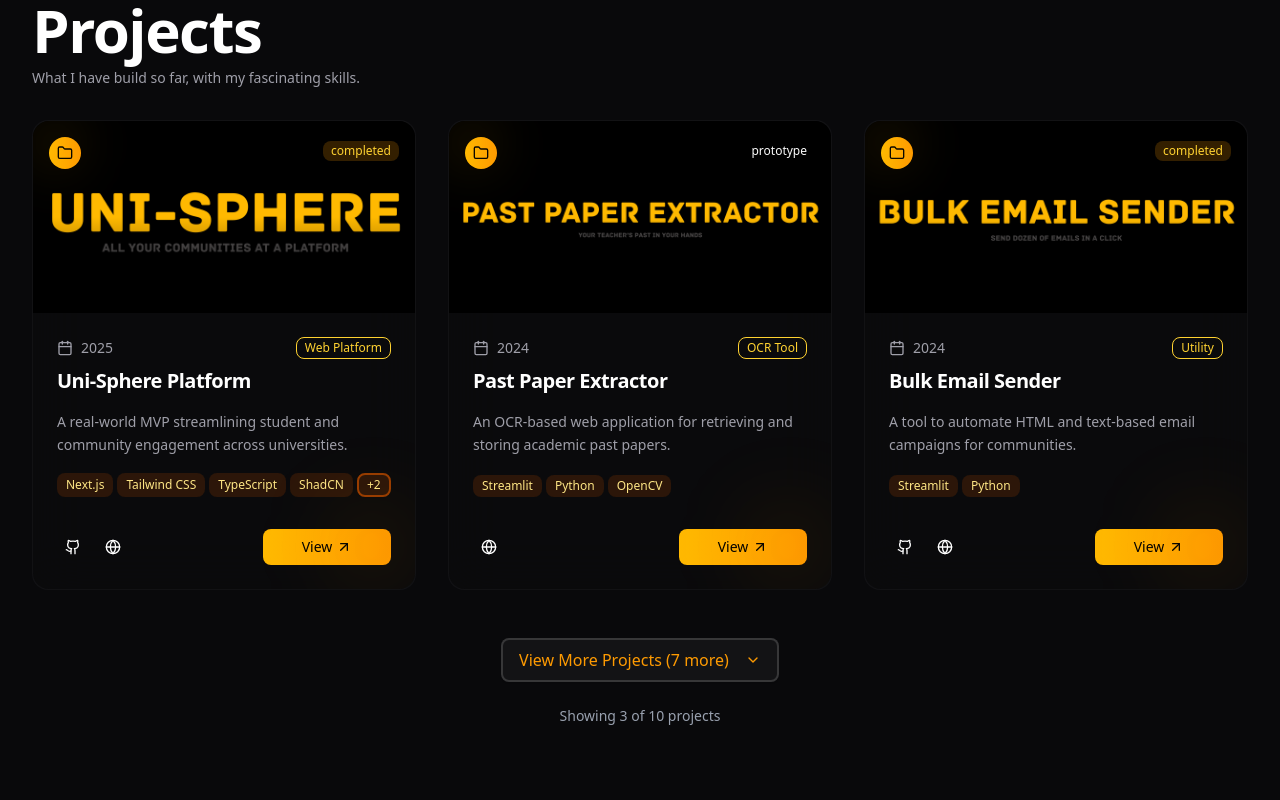
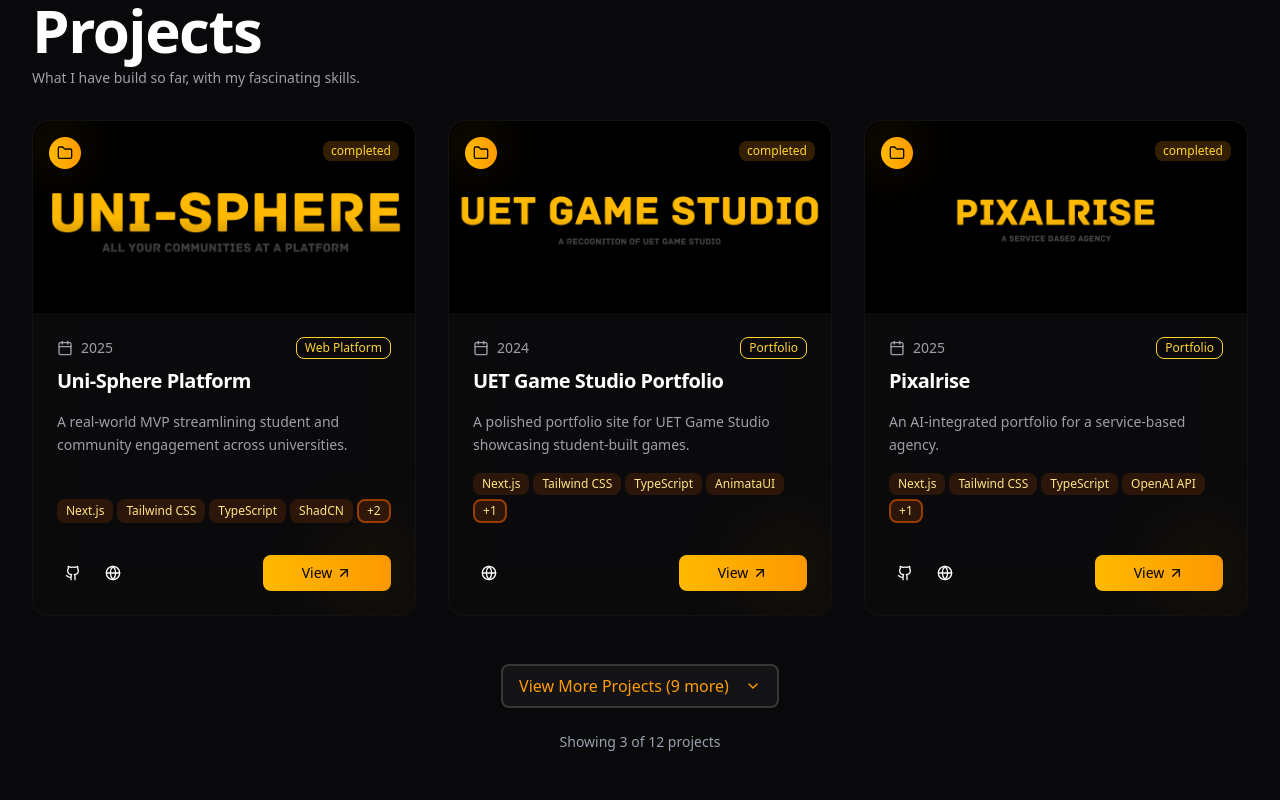
Before and after one commit to OG-GY/KhalilAhmad, a Next.js app in the folder khalilahmad/: page / in a window 1280 px wide. Shown: the part 1680-2480 px from the top of the page. Built offline with nearby package versions, Linux system fonts and the light colour scheme.

Commit message:
ADD: Pixalrise and Game Checkpoint in projects

```diff
--- a/khalilahmad/src/data/projects.ts
+++ b/khalilahmad/src/data/projects.ts
@@ -1,101 +1,69 @@
-import type { Project } from "@/types/project"
+import type { Project } from "@/types/project";
 
 export const projects: Project[] = [
   {
     id: "uni-sphere",
     title: "Uni-Sphere Platform",
-    description: "A real-world MVP streamlining student and community engagement across universities.",
+    description:
+      "A real-world MVP streamlining student and community engagement across universities.",
     longDescription:
       "Led the end-to-end development of a scalable platform enabling campus communities to interact, collaborate, and manage their operations. Spearheaded sprint planning and implemented CRUD operations across community modules, resulting in a user-friendly experience tested by 5+ demo communities.",
     image: "/Projects/unisphere.png",
-    technologies: ["Next.js", "Tailwind CSS", "TypeScript", "ShadCN", "Prisma", "PostgreSQL"],
+    technologies: [
+      "Next.js",
+      "Tailwind CSS",
+      "TypeScript",
+      "ShadCN",
+      "Prisma",
+      "PostgreSQL",
+    ],
     techStack: {
       frontend: ["Next.js", "Tailwind CSS", "TypeScript", "ShadCN"],
       backend: ["Next.js API Routes", "Prisma ORM"],
       database: ["PostgreSQL"],
-      tools: ["Vercel", "Git"]
+      tools: ["Vercel", "Git"],
     },
     links: {
       live: "https://uni-sphere-ashy.vercel.app/login",
-      github: "https://github.com/OG-GY/Uni-Sphere.git"
+      github: "https://github.com/OG-GY/Uni-Sphere.git",
     },
     features: [
       "Multi-community support",
       "Community creation and management",
       "Collaboration features",
       "Sprint-driven agile development",
-      "Clean and accessible UI"
+      "Clean and accessible UI",
     ],
-    status: "completed" ,
+    status: "completed",
     year: 2025,
     category: "Web Platform",
-    color: "#FF5733"
-  },
-  {
-    id: "past-paper-extractor",
-    title: "Past Paper Extractor",
-    description: "An OCR-based web application for retrieving and storing academic past papers.",
-    longDescription:
-      "Engineered an OCR-driven solution using Streamlit and OpenCV that simplifies access to academic resources for students. Allowed categorization by semester, teacher, subject, and paper type, solving a recurring student pain point for past paper accessibility.",
-    image: "/Projects/pastpaper.png",
-    technologies: ["Streamlit", "Python", "OpenCV"],
-    techStack: {
-      frontend: ["Streamlit"],
-      backend: ["Python", "OpenCV"],
-      tools: ["GitHub"]
-    },
-    links: {
-      live:"https://github.com/OG-GY/PastPaperExtractor"
-    },
-    status: "prototype" ,
-    features: [
-      "Image-to-text OCR",
-      "Searchable past paper database",
-      "Categorization by semester, subject, teacher"
-    ],
-    year: 2024,
-    category: "OCR Tool",
-    color: "#4B8BBE"
-  },
-  {
-    id: "bulk-email-sender",
-    title: "Bulk Email Sender",
-    description: "A tool to automate HTML and text-based email campaigns for communities.",
-    longDescription:
-      "Developed an efficient community tool with dynamic HTML/text email templates, cutting email campaign prep time by 3+ hours weekly. Supported sending targeted communication to 50+ members with reusable templates.",
-    image: "/Projects/bulkemail.png",
-    technologies: ["Streamlit", "Python"],
-    techStack: {
-      frontend: ["Streamlit"],
-      backend: ["Python"],
-      tools: ["SMTP", "GitHub"]
-    },
-    links: {
-      live: "https://bulk-email-sender.vercel.app",
-      github: "https://github.com/OG-GY/MultipleEmailsSender"
-    },
-    features: [
-      "Custom email templates",
-      "Bulk sending functionality",
-      "HTML and plain-text support"
-    ],
-    status: "completed" ,
-    year: 2024,
-    category: "Utility",
-    color: "#28B463"
+    color: "#FF5733",
   },
   {
     id: "uet-portfolio",
     title: "UET Game Studio Portfolio",
-    description: "A polished portfolio site for UET Game Studio showcasing student-built games.",
+    description:
+      "A polished portfolio site for UET Game Studio showcasing student-built games.",
     longDescription:
       "Built and deployed a modern portfolio for UET Game Studio, showcasing 15+ WebGL Unity games. Integrated game cards with smooth animations, attracting visibility and cross-device compatibility. Continues to evolve with added game support and frontend enhancements.",
     image: "/Projects/ugs.png",
-    technologies: ["Next.js", "Tailwind CSS", "TypeScript", "AnimataUI", "ShadCN"],
+    technologies: [
+      "Next.js",
+      "Tailwind CSS",
+      "TypeScript",
+      "AnimataUI",
+      "ShadCN",
+    ],
     techStack: {
-      frontend: ["Next.js", "Tailwind CSS", "TypeScript", "AnimataUI", "ShadCN"],
+      frontend: [
+        "Next.js",
+        "Tailwind CSS",
+        "TypeScript",
+        "AnimataUI",
+        "ShadCN",
+      ],
       backend: [],
-      tools: ["Vercel", "Git"]
+      tools: ["Vercel", "Git"],
     },
     links: {
       live: "https://uetgamstudio.com",
@@ -104,25 +72,73 @@
       "Game showcase",
       "Responsive design",
       "Smooth page transitions",
-      "Unity WebGL support"
+      "Unity WebGL support",
     ],
-    status: "completed" ,
+    status: "completed",
     year: 2024,
     category: "Portfolio",
-    color: "#AF7AC5"
+    color: "#AF7AC5",
   },
+  {
+  id: "pixalrise",
+  title: "Pixalrise",
+  description: "An AI-integrated portfolio for a service-based agency.",
+  longDescription:
+    "Designed and developed a modern portfolio for Pixalrise, a service-based agency, using Next.js and TypeScript. Integrated AI-powered features for dynamic content generation and personalized user experience. The site showcases agency services, projects, and team profiles with smooth animations and responsive layouts.",
+  image: "/Projects/pixalrise.png",
+  technologies: [
+    "Next.js",
+    "Tailwind CSS",
+    "TypeScript",
+    "OpenAI API",
+    "ShadCN"
+  ],
+  techStack: {
+    frontend: ["Next.js", "Tailwind CSS", "TypeScript", "ShadCN"],
+    backend: ["Next.js API Routes", "OpenAI API"],
+    tools: ["Vercel", "Git"]
+  },
+  links: {
+    live: "https://pixalrise.vercel.app",
+    github: "https://github.com/OG-GY/Pixalrise"
+  },
+  features: [
+    "AI-powered Assitant Chatbot",
+    "Service and project showcase",
+    "Responsive design",
+    "Smooth page transitions",
+    "Recent Work with Experience"
+  ],
+  status: "completed",
+  year: 2025,
+  category: "Portfolio",
+  color: "#00B894"
+},
   {
     id: "portal-uet-portfolio",
     title: "Gaming Portal for UET Game Studio",
-    description: "A polished portfolio site for UET Game Studio showcasing student-built games.",
+    description:
+      "A polished portfolio site for UET Game Studio showcasing student-built games.",
     longDescription:
       "Built and deployed a modern portfolio for UET Game Studio, showcasing 15+ WebGL Unity games. Integrated game cards with smooth animations, attracting visibility and cross-device compatibility. Continues to evolve with added game support and frontend enhancements.",
     image: "/Projects/pugs.png",
-    technologies: ["Next.js", "Tailwind CSS", "TypeScript", "AnimataUI", "ShadCN"],
+    technologies: [
+      "Next.js",
+      "Tailwind CSS",
+      "TypeScript",
+      "AnimataUI",
+      "ShadCN",
+    ],
     techStack: {
-      frontend: ["Next.js", "Tailwind CSS", "TypeScript", "AnimataUI", "ShadCN"],
+      frontend: [
+        "Next.js",
+        "Tailwind CSS",
+        "TypeScript",
+        "AnimataUI",
+        "ShadCN",
+      ],
       backend: [],
-      tools: ["Vercel", "Git"]
+      tools: ["Vercel", "Git"],
     },
     links: {
       live: "https://portfolio.uetgamstudio.com",
@@ -131,17 +147,101 @@
       "Game showcase",
       "Responsive design",
       "Smooth page transitions",
-      "Unity WebGL support"
+      "Unity WebGL support",
     ],
-    status: "completed" ,
+    status: "completed",
     year: 2024,
     category: "Portfolio",
-    color: "#AF7AC5"
+    color: "#AF7AC5",
+  },
+  {
+    id: "past-paper-extractor",
+    title: "Past Paper Extractor",
+    description:
+      "An OCR-based web application for retrieving and storing academic past papers.",
+    longDescription:
+      "Engineered an OCR-driven solution using Streamlit and OpenCV that simplifies access to academic resources for students. Allowed categorization by semester, teacher, subject, and paper type, solving a recurring student pain point for past paper accessibility.",
+    image: "/Projects/pastpaper.png",
+    technologies: ["Streamlit", "Python", "OpenCV"],
+    techStack: {
+      frontend: ["Streamlit"],
+      backend: ["Python", "OpenCV"],
+      tools: ["GitHub"],
+    },
+    links: {
+      live: "https://github.com/OG-GY/PastPaperExtractor",
+    },
+    status: "prototype",
+    features: [
+      "Image-to-text OCR",
+      "Searchable past paper database",
+      "Categorization by semester, subject, teacher",
+    ],
+    year: 2024,
+    category: "OCR Tool",
+    color: "#4B8BBE",
+  },
+  {
+    id: "game-checkpoint",
+    title: "Game Checkpoint",
+    description: "A Live Game News Extractor through RSS Feeds.",
+    longDescription:
+      "Developed a real-time game news aggregator using Next.js, TypeScript, and Tailwind CSS. Integrates multiple RSS feeds to deliver up-to-date gaming news, reviews, and updates in a clean, responsive dashboard. Features filled for personalized news tracking.",
+    image: "/Projects/gamecheckpoint.png",
+    technologies: ["Next.js", "TypeScript", "Tailwind CSS", "RSS"],
+    techStack: {
+      frontend: ["Next.js", "TypeScript", "Tailwind CSS"],
+      backend: ["Next.js API Routes"],
+      tools: ["Vercel", "Git", "RSS Parser"],
+    },
+    links: {
+      // live: "https://game-checkpoint.vercel.app",
+      github: "https://github.com/OG-GY/LiveGameNewsExtractor",
+    },
+    features: [
+      "Live game news aggregation",
+      "RSS feed integration",
+      "Multi Feed Integration",
+      "Responsive dashboard",
+    ],
+    status: "completed",
+    year: 2025,
+    category: "Web App",
+    color: "#1ABC9C",
+  },
+  {
+    id: "bulk-email-sender",
+    title: "Bulk Email Sender",
+    description:
+      "A tool to automate HTML and text-based email campaigns for communities.",
+    longDescription:
+      "Developed an efficient community tool with dynamic HTML/text email templates, cutting email campaign prep time by 3+ hours weekly. Supported sending targeted communication to 50+ members with reusable templates.",
+    image: "/Projects/bulkemail.png",
+    technologies: ["Streamlit", "Python"],
+    techStack: {
+      frontend: ["Streamlit"],
+      backend: ["Python"],
+      tools: ["SMTP", "GitHub"],
+    },
+    links: {
+      live: "https://bulk-email-sender.vercel.app",
+      github: "https://github.com/OG-GY/MultipleEmailsSender",
+    },
+    features: [
+      "Custom email templates",
+      "Bulk sending functionality",
+      "HTML and plain-text support",
+    ],
+    status: "completed",
+    year: 2024,
+    category: "Utility",
+    color: "#28B463",
   },
   {
     id: "nexus-editor",
     title: "Nexus Code Editor",
-    description: "A lightweight code editor enhanced with Data Structure & Algorithm modules.",
+    description:
+      "A lightweight code editor enhanced with Data Structure & Algorithm modules.",
     longDescription:
       "Architected a custom Python-based editor with core editing features like undo/redo, search, syntax highlighting, and integrated DSA operations to reinforce programming learning. Built using QT Creator and designed for students tackling algorithm problems.",
     image: "/Projects/nexuscode.png",
@@ -149,50 +249,52 @@
     techStack: {
       frontend: ["QT UI"],
       backend: ["Python"],
-      tools: ["PyQT5"]
+      tools: ["PyQT5"],
     },
     links: {
-      github: "https://github.com/OG-GY/Nexus-Editor"
+      github: "https://github.com/OG-GY/Nexus-Editor",
     },
     features: [
       "Syntax highlighting",
       "Undo and redo actions",
-      "DSA-integrated examples"
+      "DSA-integrated examples",
     ],
-    status: "completed" ,
+    status: "completed",
     year: 2024,
     category: "Desktop App",
-    color: "#F1C40F"
+    color: "#F1C40F",
   },
   {
     id: "honey-scraper",
     title: "Honey Scraper - 1 Million Books",
-    description: "A scalable book metadata scraper using multi-threaded scraping pipelines.",
+    description:
+      "A scalable book metadata scraper using multi-threaded scraping pipelines.",
     longDescription:
       "Automated the extraction of metadata for over 1 million books using Python, BeautifulSoup, and PyQT. Reduced manual effort by over 14 hours while boosting team productivity by 40% via parallelized scraping.",
     image: "/Projects/honeyscrapper.png",
     technologies: ["Python", "BeautifulSoup", "PyQT5"],
     techStack: {
       backend: ["Python", "BeautifulSoup"],
-      tools: ["PyQT5", "Threads"]
+      tools: ["PyQT5", "Threads"],
     },
     links: {
-      github: "https://github.com/OG-GY/Honey-Scraper"
+      github: "https://github.com/OG-GY/Honey-Scraper",
     },
     features: [
       "Multi-threaded scraping",
       "Metadata parsing",
-      "Error handling for large-scale requests"
+      "Error handling for large-scale requests",
     ],
-    status: "completed" ,
+    status: "completed",
     year: 2023,
     category: "Scraper",
-    color: "#2E86C1"
+    color: "#2E86C1",
   },
   {
     id: "annexxie-cafe",
     title: "Annexxie Cafe Management System",
-    description: "An ASP.NET-based management system for online food orders and user tracking.",
+    description:
+      "An ASP.NET-based management system for online food orders and user tracking.",
     longDescription:
       "Built an end-to-end cafe management system with both user-facing and admin-facing modules. Managed orders, menus, user data, and implemented SQL-based tracking for operations efficiency.",
     image: "/Projects/caffemanager.png",
@@ -201,25 +303,26 @@
       frontend: ["Razor Pages"],
       backend: ["C#", "ASP.NET Core"],
       database: ["SQL Server"],
-      tools: ["SSMS"]
+      tools: ["SSMS"],
     },
     links: {
-      github: "https://github.com/OG-GY/Annexxie"
+      github: "https://github.com/OG-GY/Annexxie",
     },
     features: [
       "Admin and User portals",
       "Order and menu handling",
-      "Secure database schema"
+      "Secure database schema",
     ],
-    status: "completed" ,
+    status: "completed",
     year: 2021,
     category: "Management System",
-    color: "#F39C12"
+    color: "#F39C12",
   },
   {
     id: "school-lama-backend",
     title: "School Lama - Backend",
-    description: "A backend server with integrated database for managing a complete school including parent, teacher, student and principal.",
+    description:
+      "A backend server with integrated database for managing a complete school including parent, teacher, student and principal.",
     longDescription:
       "Developed a comprehensive backend server in Next.js with integrated APIs and PostgreSQL database for complete school management. Efficiently manages all exam timings, lectures, announcements and results across different user roles including parents, teachers, students and principals.",
     image: "/Projects/schoollama.png",
@@ -228,10 +331,10 @@
       frontend: [],
       backend: ["Next.js API Routes", "TypeScript", "Prisma ORM"],
       database: ["PostgreSQL"],
-      tools: ["Git"]
+      tools: ["Git"],
     },
     links: {
-      github: "https://github.com/OG-GY/School-Lama-Backend"
+      github: "https://github.com/OG-GY/School-Lama-Backend",
     },
     features: [
       "Multi-role user management (Parent, Teacher, Student, Principal)",
@@ -239,35 +342,36 @@
       "Lecture planning and tracking",
       "Announcements system",
       "Results management",
-      "RESTful API endpoints"
+      "RESTful API endpoints",
     ],
     status: "completed",
     year: 2024,
     category: "Backend System",
-    color: "#3498DB"
+    color: "#3498DB",
   },
   {
     id: "personal-portfolio",
     title: "Personal Portfolio (Khalil Ahmad)",
-    description: "A personal web portfolio highlighting projects and professional journey.",
+    description:
+      "A personal web portfolio highlighting projects and professional journey.",
     longDescription:
       "Crafted a clean, multi-page portfolio website from scratch using HTML, CSS, JS, and JQuery. Highlighted community contributions, major projects, and embedded GitHub/LinkedIn integrations to build personal branding.",
     image: "/Projects/portfolio.png",
     technologies: ["HTML", "CSS", "JavaScript", "JQuery"],
     techStack: {
-      frontend: ["HTML", "CSS", "JavaScript", "JQuery"]
+      frontend: ["HTML", "CSS", "JavaScript", "JQuery"],
     },
     links: {
-      github: "https://github.com/OG-GY/Khalil-Ahmad"
+      github: "https://github.com/OG-GY/Khalil-Ahmad",
     },
     features: [
       "Multi-page layout",
       "Interactive project sections",
-      "Responsive design"
+      "Responsive design",
     ],
-    status: "completed" ,
+    status: "completed",
     year: 2021,
     category: "Portfolio",
-    color: "#E74C3C"
-  }
+    color: "#E74C3C",
+  },
 ] satisfies Project[];
```
Also changed, not shown: khalilahmad/public/Projects/gamecheckpoint.png (added), khalilahmad/public/Projects/pixalrise.png (added).
